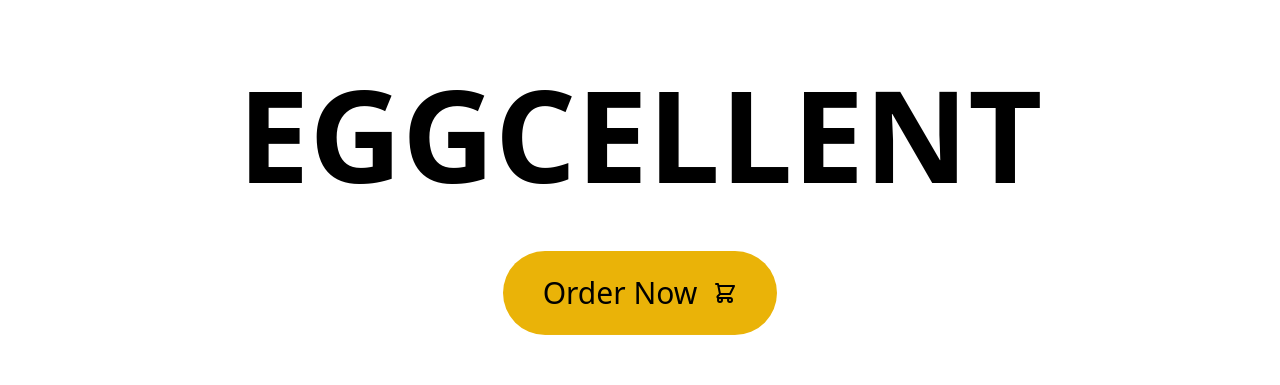
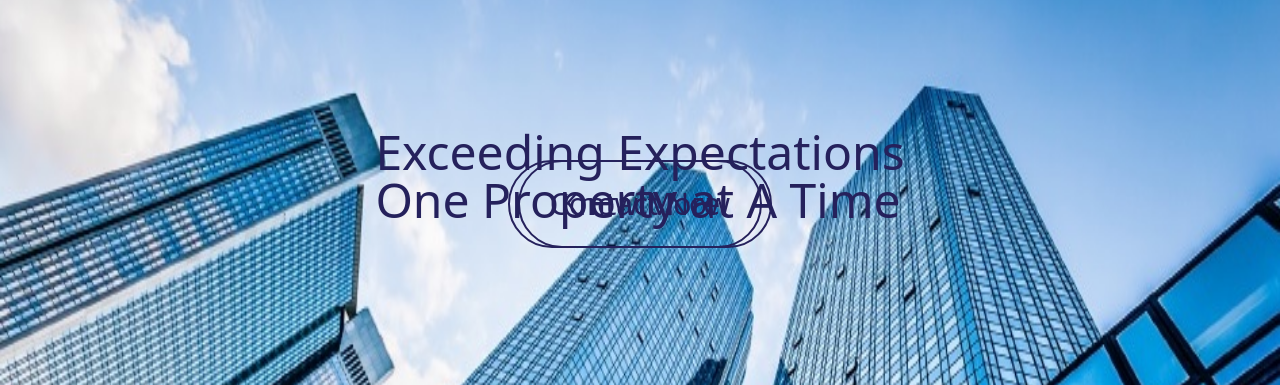
Before and after one commit to deepchandra02/AMPM-website, a React (Create React App) app: page / in a window 1280 px wide. Shown: the part 196-581 px from the top of the page. Built offline with nearby package versions, Linux system fonts and the light colour scheme.

Commit message:
started hero

```diff
--- a/src/components/Hero.jsx
+++ b/src/components/Hero.jsx
@@ -1,34 +1,22 @@
-import React from 'react';
+import React from 'react'
 import { Link } from 'react-router-dom';
+import image from '../images/1.1.jpg';
 
 const Hero = () => {
   return (
     <div className='bg-white h-screen flex flex-col justify-center items-center'>
-      <h1 className='lg:text-9xl md:text-7xl sm:text-5xl text-3xl font-black mb-14'>
-        EGGCELLENT
-      </h1>
-      <Link
-        className='py-6 px-10 bg-yellow-500 rounded-full text-3xl hover:bg-yellow-300 transition duration-300 ease-in-out flex items-center animate-bounce'
-        to='/menu'
-      >
-        Order Now{' '}
-        <svg
-          className='w-6 h-6 ml-4'
-          fill='none'
-          stroke='currentColor'
-          viewBox='0 0 24 24'
-          xmlns='http://www.w3.org/2000/svg'
-        >
-          <path
-            strokeLinecap='round'
-            strokeLinejoin='round'
-            strokeWidth={2}
-            d='M3 3h2l.4 2M7 13h10l4-8H5.4M7 13L5.4 5M7 13l-2.293 2.293c-.63.63-.184 1.707.707 1.707H17m0 0a2 2 0 100 4 2 2 0 000-4zm-8 2a2 2 0 11-4 0 2 2 0 014 0z'
-          />
-        </svg>
-      </Link>
+        <img src={image} alt="hero" className='h-full rounded mb-20 shadow' />
+        <h1 className='absolute lg:text-5xl md:text-3xl sm:text-1xl text-1xl font-montserrat text-mpurple mb-14 text-align: center'>
+        Exceeding Expectations <br></br>One Property at A Time
+        </h1>
+        <Link to="/" className='absolute py-6 px-10 font-montserrat text-mpurple bg-none border-2 border-mpurple rounded-full text-3xl hover:bg-mpurple hover:text-white transition duration-300 ease-in out flex item-center'>
+            Contact Now
+        </Link>
+        <Link to="/" className='absolute py-6 px-10 font-montserrat text-mpurple border-2 border-mpurple rounded-full text-3xl hover:bg-mpurple hover:text-white transition duration-300 ease-in out flex item-center'>
+            Know More
+        </Link>
     </div>
-  );
-};
+  )
+}
 
 export default Hero;
--- a/tailwind.config.js
+++ b/tailwind.config.js
@@ -3,7 +3,11 @@ module.exports = {
     "./src/**/*.{js,jsx,ts,tsx}",
   ],
   theme: {
-    extend: {},
+    extend: {
+      colors: {
+        mpurple: '#25215c',
+      }
+    },
   },
   plugins: [],
 }
```
Also changed, not shown: src/images/1.1.jpg (added).
